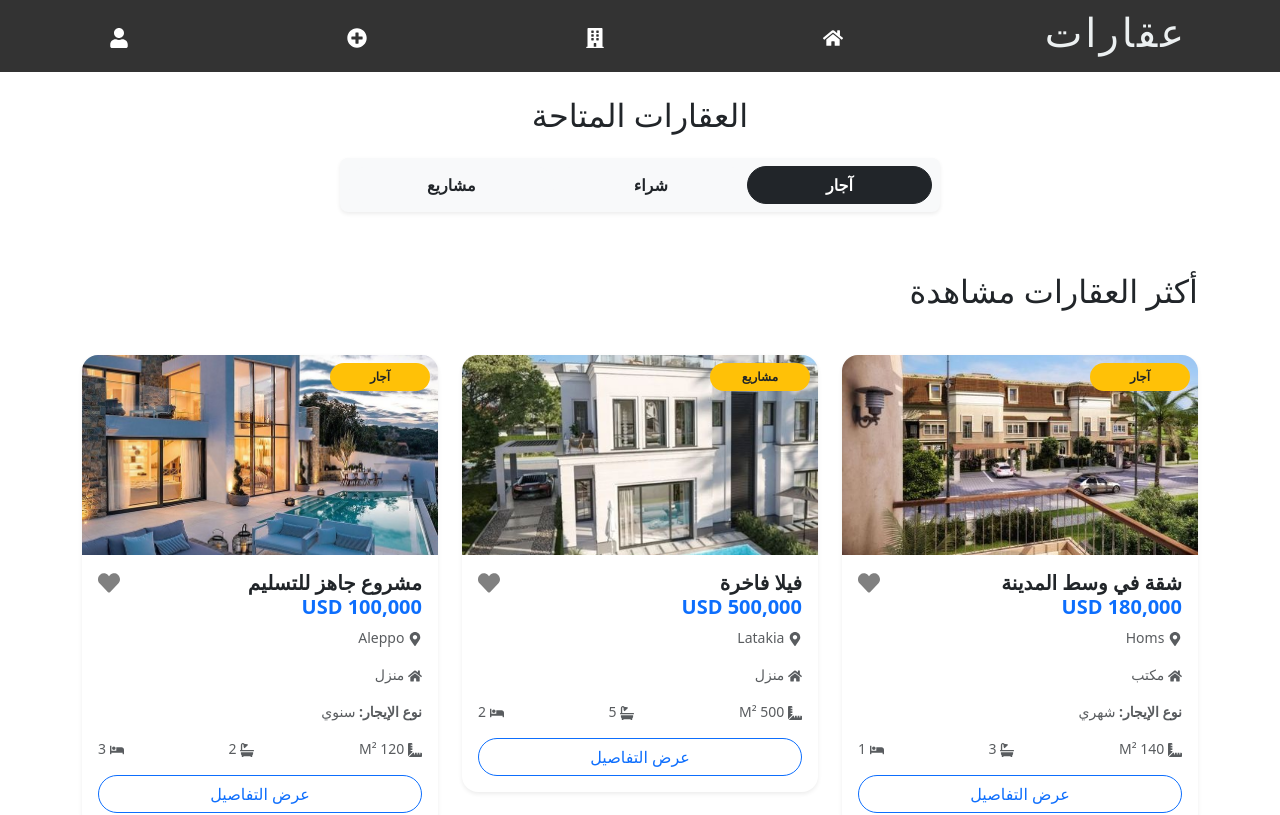
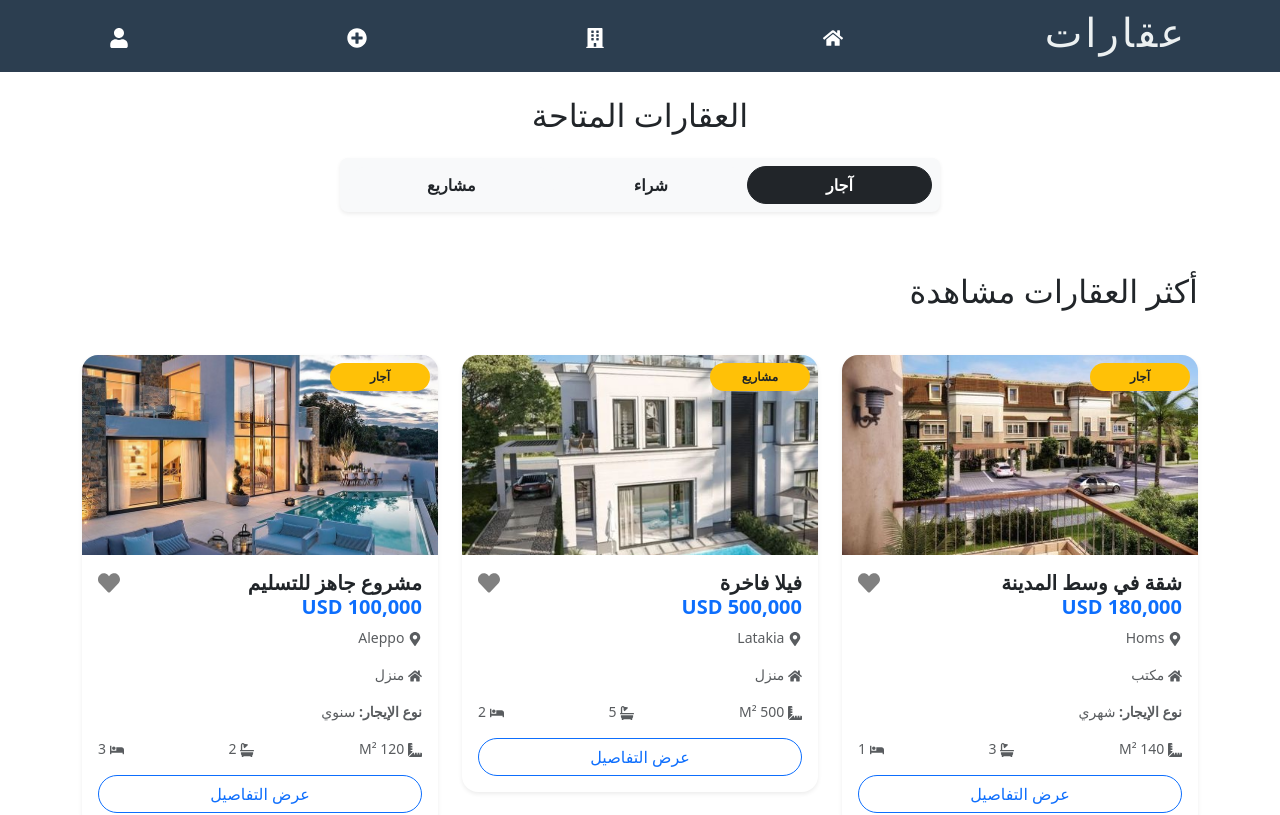
Before and after one commit to AhmadAlhjje/Real_Estate, a React (Vite) app: page / in a window 1280 px wide. Shown: the top 815 px of the page. Built offline with nearby package versions, Linux system fonts and the light colour scheme.

Commit message:
Edit Navbar

```diff
--- a/src/components/NavBar/NavBar.css
+++ b/src/components/NavBar/NavBar.css
@@ -3,7 +3,7 @@
     display: flex;
     justify-content: center;
     align-items: center;
-    background-color: #333;
+    background-color: #2c3e50;
     padding: 10px 20px;
     position: fixed;
     width: 100%;
```
